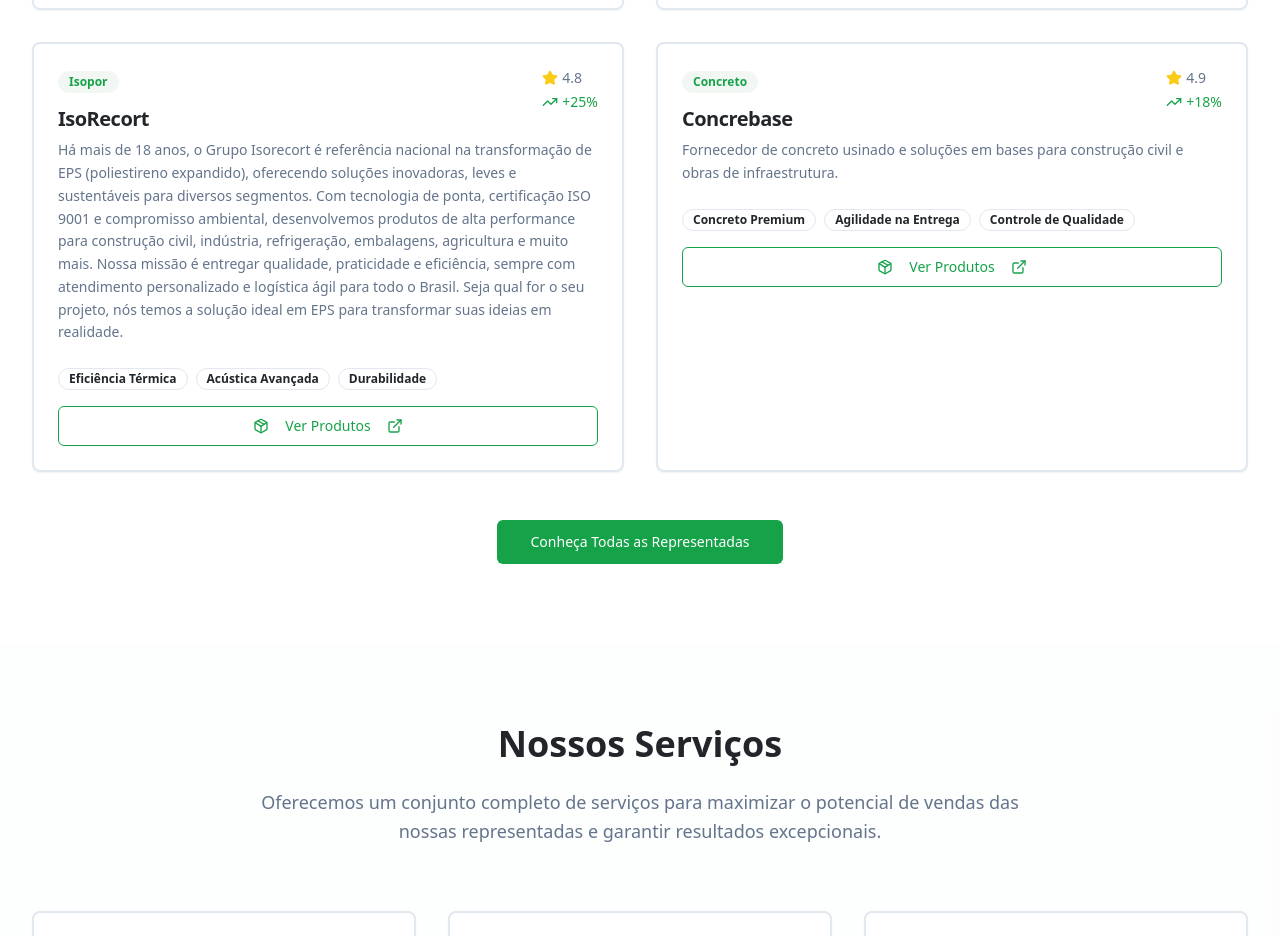
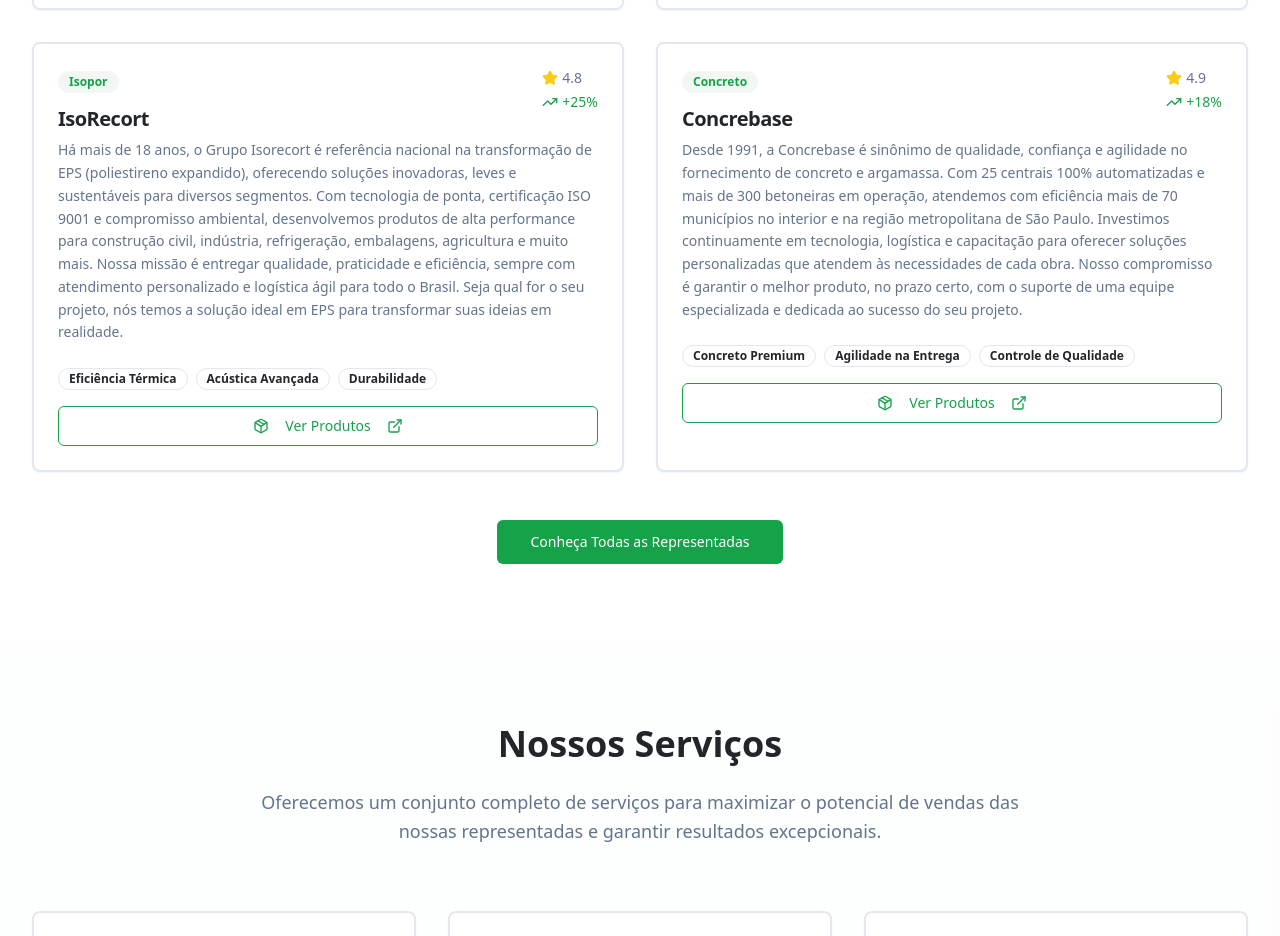
Before and after one commit to antonelligu/Empresa, a React (Vite) app: page / in a window 1280 px wide. Shown: the part 2340-3276 px from the top of the page. Built offline with nearby package versions, Linux system fonts and the light colour scheme.

Commit message:
Update Concrebase description
Updated the description for Concrebase with details about their history, services, and commitment to quality and customer satisfaction.

```diff
--- a/src/components/Representatives.tsx
+++ b/src/components/Representatives.tsx
@@ -32,7 +32,7 @@ const Representatives = () => {
     {
       name: "Concrebase",
       category: "Concreto",
-      description: "Fornecedor de concreto usinado e soluções em bases para construção civil e obras de infraestrutura.",
+      description: "Desde 1991, a Concrebase é sinônimo de qualidade, confiança e agilidade no fornecimento de concreto e argamassa. Com 25 centrais 100% automatizadas e mais de 300 betoneiras em operação, atendemos com eficiência mais de 70 municípios no interior e na região metropolitana de São Paulo. Investimos continuamente em tecnologia, logística e capacitação para oferecer soluções personalizadas que atendem às necessidades de cada obra. Nosso compromisso é garantir o melhor produto, no prazo certo, com o suporte de uma equipe especializada e dedicada ao sucesso do seu projeto.",
       highlights: ["Concreto Premium", "Agilidade na Entrega", "Controle de Qualidade"],
       rating: 4.9,
       growth: "+18%"
```
